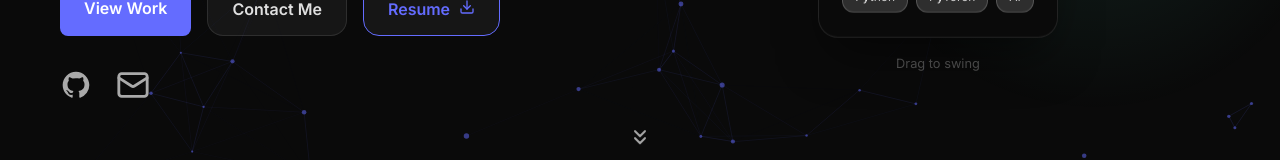
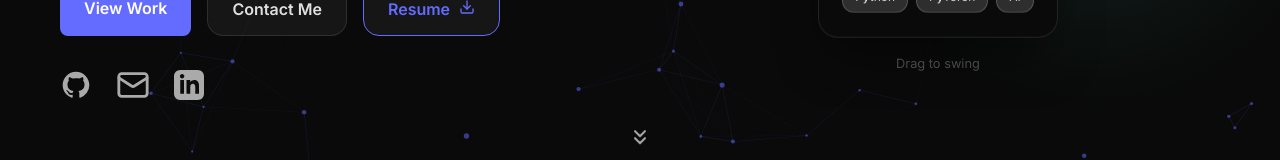
Before and after one commit to HisyamAlammar/CV-SkillPRofile, a React (Vite) app: page / in a window 1280 px wide. Shown: the part 606-766 px from the top of the page. Built offline with nearby package versions, Linux system fonts and the light colour scheme.

Commit message:
feat(hero): add linkedin social logo next to github and email

```diff
--- a/src/components/Hero.jsx
+++ b/src/components/Hero.jsx
@@ -105,6 +105,11 @@ const Hero = () => {
                                 <path d="m22 7-8.97 5.7a1.94 1.94 0 0 1-2.06 0L2 7"></path>
                             </svg>
                         </a>
+                        <a href="https://www.linkedin.com/in/abyan-al-ammar-4b341b295" target="_blank" rel="noreferrer" style={{ color: '#aaa', transition: 'color 0.3s' }} onMouseOver={e => e.currentTarget.style.color = '#fff'} onMouseOut={e => e.currentTarget.style.color = '#aaa'}>
+                            <svg width="30" height="30" viewBox="0 0 24 24" fill="currentColor" xmlns="http://www.w3.org/2000/svg">
+                                <path d="M19 0h-14c-2.761 0-5 2.239-5 5v14c0 2.761 2.239 5 5 5h14c2.762 0 5-2.239 5-5v-14c0-2.761-2.238-5-5-5zm-11 19h-3v-11h3v11zm-1.5-12.268c-.966 0-1.75-.79-1.75-1.764s.784-1.764 1.75-1.764 1.75.79 1.75 1.764-.783 1.764-1.75 1.764zm13.5 12.268h-3v-5.604c0-3.368-4-3.113-4 0v5.604h-3v-11h3v1.765c1.396-2.586 7-2.777 7 2.476v6.759z"/>
+                            </svg>
+                        </a>
                     </div>
                 </div>
 
```
